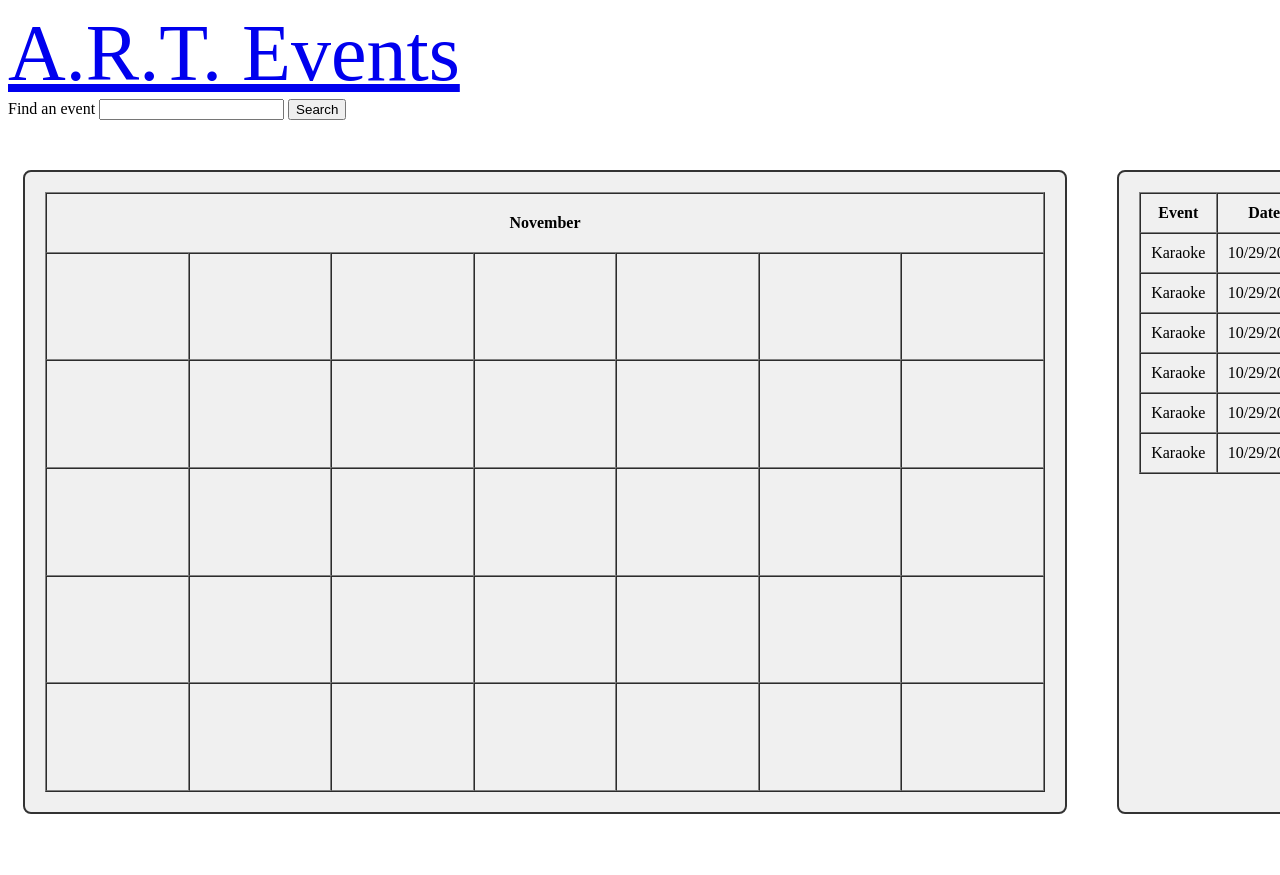
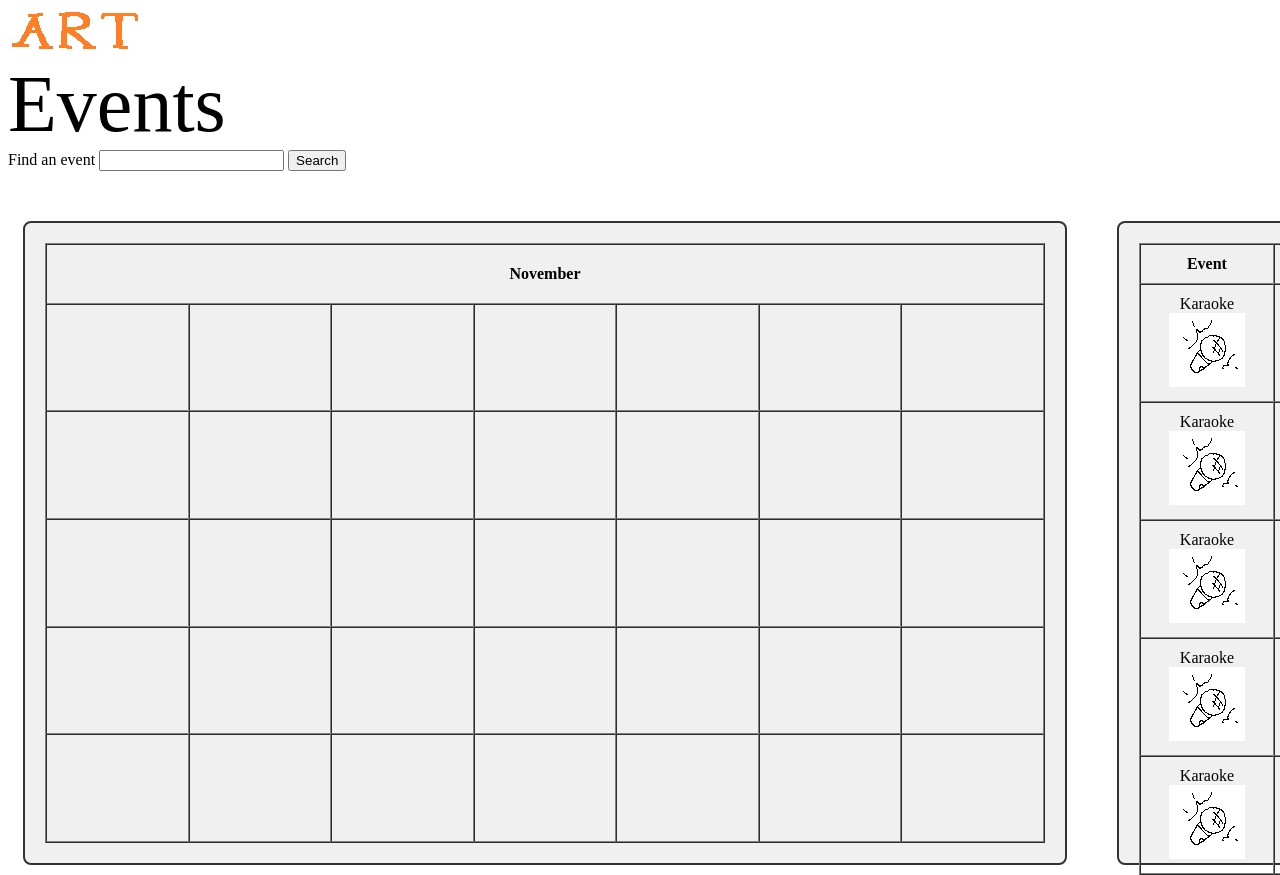
Before and after one commit to mmr7937/Archive-of-Rochester-Tools-A.R.T.-, a plain HTML site: page eventpage.html in a window 1280 px wide. Shown: the top 875 px of the page. Before the commit the page ends 822 px from the top, so only its background shows below. Drawn offline with Linux system fonts and the light colour scheme.

Commit message:
eventpage image decoration and header fixes

```diff
--- a/eventpage.html
+++ b/eventpage.html
@@ -5,11 +5,11 @@
     <title>Events - A.R.T</title>
 </head>
 <body>
+	<a href="navpage.html">
+		<img src="art_logo.png">
+	</a>
     <div style="display: flex; flex-direction: row; align-items: flex-start">
-
-      <a href="navpage.html">
-        <header style="text-align: center; font-size: 500%" hypertext="">A.R.T. Events </header>
-      </a>
+        <header style="text-align: center; font-size: 500%" hypertext="">Events </header>
 
     </div>
 	<form>
@@ -86,37 +86,37 @@
                         <th> Description </th>
                     </tr>
                     <tr>
-                        <td> Karaoke </td>
+                        <td> Karaoke
+							<img src="rit_sing_logo.png" alt="">
+						</td>
                         <td> 10/29/2026 </td>
                         <td> 8:00p.m. </td>
                         <td> Go sing and stuff, even if you suck </td>
                     </tr>
                     <tr>
-                        <td> Karaoke </td>
+                        <td> Karaoke
+							<img src="rit_sing_logo.png" alt=""></td>
                         <td> 10/29/2026 </td>
                         <td> 8:00p.m. </td>
                         <td> Go sing and stuff, even if you suck </td>
                     </tr>
                                     <tr>
-                        <td> Karaoke </td>
+                        <td> Karaoke
+							<img src="rit_sing_logo.png" alt=""></td>
                         <td> 10/29/2026 </td>
                         <td> 8:00p.m. </td>
                         <td> Go sing and stuff, even if you suck </td>
                     </tr>
                                     <tr>
-                        <td> Karaoke </td>
+                        <td> Karaoke
+							<img src="rit_sing_logo.png" alt=""></td>
                         <td> 10/29/2026 </td>
                         <td> 8:00p.m. </td>
                         <td> Go sing and stuff, even if you suck </td>
                     </tr>
                                     <tr>
-                        <td> Karaoke </td>
-                        <td> 10/29/2026 </td>
-                        <td> 8:00p.m. </td>
-                        <td> Go sing and stuff, even if you suck </td>
-                    </tr>
-                                    <tr>
-                        <td> Karaoke </td>
+                        <td> Karaoke
+							<img src="rit_sing_logo.png" alt=""></td>
                         <td> 10/29/2026 </td>
                         <td> 8:00p.m. </td>
                         <td> Go sing and stuff, even if you suck </td>
```
